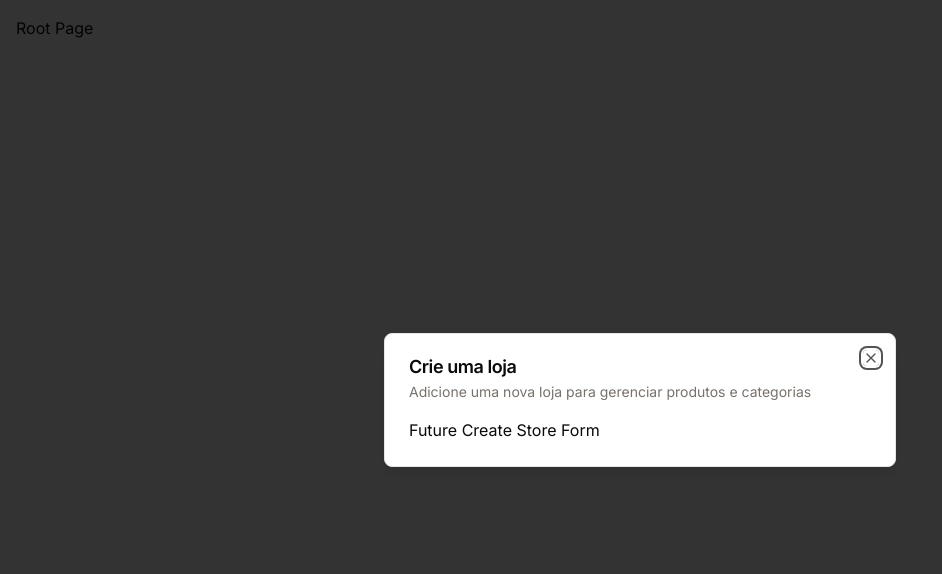
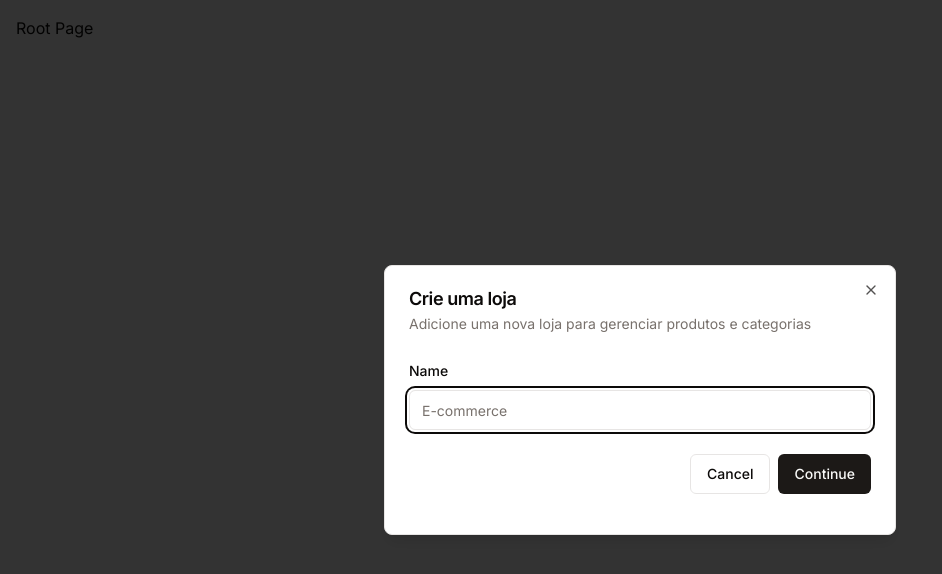
Before and after one commit to marquesflavio/e-commerce, a Next.js app: page / in a window 1280 px wide. Shown: the top 574 px of the page, without its empty margins (0-942 px from the left). Built offline with nearby package versions, Linux system fonts and the light colour scheme.

Commit message:
adicionei os componentes Form,label,input do react-hook-form e zod

```diff
--- a/components/modals/store-modal.tsx
+++ b/components/modals/store-modal.tsx
@@ -1,10 +1,41 @@
 "use client";
+
+import { useForm } from 'react-hook-form';
+import { zodResolver } from '@hookform/resolvers/zod';
+import * as z from "zod";
 
 import { useStoreModal } from "@/hooks/use-store-modal";
 import { Modal } from "@/components/ui/modal";
+import {
+    Form,
+    FormControl,
+    FormField,
+    FormItem,
+    FormLabel,
+    FormMessage
+} from "@/components/ui/form";
+import { Input } from "@/components/ui/input";
+import { Button } from "@/components/ui/button";
+
+const formSchema = z.object ({
+    name: z.string().min(1),
+});
+
+
+
+const onSubmit = async (values: z.infer<typeof formSchema>) => {
+    console.log(values);
+}
 
 export const StoreModal = () => {
     const storeModal = useStoreModal();
+
+    const form = useForm<z.infer<typeof formSchema>>({
+        resolver: zodResolver(formSchema),
+        defaultValues: {
+            name: "",
+        },
+    });
 
     return (
         <Modal
@@ -13,7 +44,36 @@
             isOpen={storeModal.isOpen}
             onClose={storeModal.onClose}
         >
-            Future Create Store Form
+            <div>
+                <div className="space-y-4 py-2 pb-4">
+                    <Form {...form}>
+                        <form onSubmit={form.handleSubmit(onSubmit)}>
+                            <FormField
+                                control={form.control}
+                                name="name"
+                                render={({field}) => (
+                                    <FormItem>
+                                        <FormLabel>Name</FormLabel>
+                                        <FormControl>
+                                            <Input placeholder="E-commerce" {...field}/>
+                                        </FormControl>
+                                        <FormMessage/>
+                                    </FormItem>
+                                )}
+                            />
+                            <div className="pt-6 space-x-2 flex items-center justify-end w-full">
+                                <Button
+                                    variant="outline"
+                                    onClick={storeModal.onClose}>
+                                        Cancel
+                                </Button>
+                                <Button type="submit">Continue</Button>
+
+                            </div>
+                        </form>
+                    </Form>
+                </div>
+            </div>
         </Modal>
     );
 };
--- /dev/null
+++ b/components/ui/form.tsx
@@ -0,0 +1,176 @@
+import * as React from "react"
+import * as LabelPrimitive from "@radix-ui/react-label"
+import { Slot } from "@radix-ui/react-slot"
+import {
+  Controller,
+  ControllerProps,
+  FieldPath,
+  FieldValues,
+  FormProvider,
+  useFormContext,
+} from "react-hook-form"
+
+import { cn } from "@/lib/utils"
+import { Label } from "@/components/ui/label"
+
+const Form = FormProvider
+
+type FormFieldContextValue<
+  TFieldValues extends FieldValues = FieldValues,
+  TName extends FieldPath<TFieldValues> = FieldPath<TFieldValues>
+> = {
+  name: TName
+}
+
+const FormFieldContext = React.createContext<FormFieldContextValue>(
+  {} as FormFieldContextValue
+)
+
+const FormField = <
+  TFieldValues extends FieldValues = FieldValues,
+  TName extends FieldPath<TFieldValues> = FieldPath<TFieldValues>
+>({
+  ...props
+}: ControllerProps<TFieldValues, TName>) => {
+  return (
+    <FormFieldContext.Provider value={{ name: props.name }}>
+      <Controller {...props} />
+    </FormFieldContext.Provider>
+  )
+}
+
+const useFormField = () => {
+  const fieldContext = React.useContext(FormFieldContext)
+  const itemContext = React.useContext(FormItemContext)
+  const { getFieldState, formState } = useFormContext()
+
+  const fieldState = getFieldState(fieldContext.name, formState)
+
+  if (!fieldContext) {
+    throw new Error("useFormField should be used within <FormField>")
+  }
+
+  const { id } = itemContext
+
+  return {
+    id,
+    name: fieldContext.name,
+    formItemId: `${id}-form-item`,
+    formDescriptionId: `${id}-form-item-description`,
+    formMessageId: `${id}-form-item-message`,
+    ...fieldState,
+  }
+}
+
+type FormItemContextValue = {
+  id: string
+}
+
+const FormItemContext = React.createContext<FormItemContextValue>(
+  {} as FormItemContextValue
+)
+
+const FormItem = React.forwardRef<
+  HTMLDivElement,
+  React.HTMLAttributes<HTMLDivElement>
+>(({ className, ...props }, ref) => {
+  const id = React.useId()
+
+  return (
+    <FormItemContext.Provider value={{ id }}>
+      <div ref={ref} className={cn("space-y-2", className)} {...props} />
+    </FormItemContext.Provider>
+  )
+})
+FormItem.displayName = "FormItem"
+
+const FormLabel = React.forwardRef<
+  React.ElementRef<typeof LabelPrimitive.Root>,
+  React.ComponentPropsWithoutRef<typeof LabelPrimitive.Root>
+>(({ className, ...props }, ref) => {
+  const { error, formItemId } = useFormField()
+
+  return (
+    <Label
+      ref={ref}
+      className={cn(error && "text-destructive", className)}
+      htmlFor={formItemId}
+      {...props}
+    />
+  )
+})
+FormLabel.displayName = "FormLabel"
+
+const FormControl = React.forwardRef<
+  React.ElementRef<typeof Slot>,
+  React.ComponentPropsWithoutRef<typeof Slot>
+>(({ ...props }, ref) => {
+  const { error, formItemId, formDescriptionId, formMessageId } = useFormField()
+
+  return (
+    <Slot
+      ref={ref}
+      id={formItemId}
+      aria-describedby={
+        !error
+          ? `${formDescriptionId}`
+          : `${formDescriptionId} ${formMessageId}`
+      }
+      aria-invalid={!!error}
+      {...props}
+    />
+  )
+})
+FormControl.displayName = "FormControl"
+
+const FormDescription = React.forwardRef<
+  HTMLParagraphElement,
+  React.HTMLAttributes<HTMLParagraphElement>
+>(({ className, ...props }, ref) => {
+  const { formDescriptionId } = useFormField()
+
+  return (
+    <p
+      ref={ref}
+      id={formDescriptionId}
+      className={cn("text-sm text-muted-foreground", className)}
+      {...props}
+    />
+  )
+})
+FormDescription.displayName = "FormDescription"
+
+const FormMessage = React.forwardRef<
+  HTMLParagraphElement,
+  React.HTMLAttributes<HTMLParagraphElement>
+>(({ className, children, ...props }, ref) => {
+  const { error, formMessageId } = useFormField()
+  const body = error ? String(error?.message) : children
+
+  if (!body) {
+    return null
+  }
+
+  return (
+    <p
+      ref={ref}
+      id={formMessageId}
+      className={cn("text-sm font-medium text-destructive", className)}
+      {...props}
+    >
+      {body}
+    </p>
+  )
+})
+FormMessage.displayName = "FormMessage"
+
+export {
+  useFormField,
+  Form,
+  FormItem,
+  FormLabel,
+  FormControl,
+  FormDescription,
+  FormMessage,
+  FormField,
+}
--- /dev/null
+++ b/components/ui/input.tsx
@@ -0,0 +1,25 @@
+import * as React from "react"
+
+import { cn } from "@/lib/utils"
+
+export interface InputProps
+  extends React.InputHTMLAttributes<HTMLInputElement> {}
+
+const Input = React.forwardRef<HTMLInputElement, InputProps>(
+  ({ className, type, ...props }, ref) => {
+    return (
+      <input
+        type={type}
+        className={cn(
+          "flex h-10 w-full rounded-md border border-input bg-background px-3 py-2 text-sm ring-offset-background file:border-0 file:bg-transparent file:text-sm file:font-medium placeholder:text-muted-foreground focus-visible:outline-none focus-visible:ring-2 focus-visible:ring-ring focus-visible:ring-offset-2 disabled:cursor-not-allowed disabled:opacity-50",
+          className
+        )}
+        ref={ref}
+        {...props}
+      />
+    )
+  }
+)
+Input.displayName = "Input"
+
+export { Input }
--- /dev/null
+++ b/components/ui/label.tsx
@@ -0,0 +1,26 @@
+"use client"
+
+import * as React from "react"
+import * as LabelPrimitive from "@radix-ui/react-label"
+import { cva, type VariantProps } from "class-variance-authority"
+
+import { cn } from "@/lib/utils"
+
+const labelVariants = cva(
+  "text-sm font-medium leading-none peer-disabled:cursor-not-allowed peer-disabled:opacity-70"
+)
+
+const Label = React.forwardRef<
+  React.ElementRef<typeof LabelPrimitive.Root>,
+  React.ComponentPropsWithoutRef<typeof LabelPrimitive.Root> &
+    VariantProps<typeof labelVariants>
+>(({ className, ...props }, ref) => (
+  <LabelPrimitive.Root
+    ref={ref}
+    className={cn(labelVariants(), className)}
+    {...props}
+  />
+))
+Label.displayName = LabelPrimitive.Root.displayName
+
+export { Label }
--- a/package.json
+++ b/package.json
@@ -10,7 +10,9 @@
   },
   "dependencies": {
     "@clerk/nextjs": "^4.29.1",
+    "@hookform/resolvers": "^3.3.3",
     "@radix-ui/react-dialog": "^1.0.5",
+    "@radix-ui/react-label": "^2.0.2",
     "@radix-ui/react-slot": "^1.0.2",
     "class-variance-authority": "^0.7.0",
     "clsx": "^2.0.0",
@@ -19,8 +21,10 @@
     "npm": "^10.2.5",
     "react": "^18",
     "react-dom": "^18",
+    "react-hook-form": "^7.49.2",
     "tailwind-merge": "^2.2.0",
     "tailwindcss-animate": "^1.0.7",
+    "zod": "^3.22.4",
     "zustand": "^4.4.7"
   },
   "devDependencies": {
```
Also changed, not shown: 2 other files (tests, documents, lock files or other folders).
